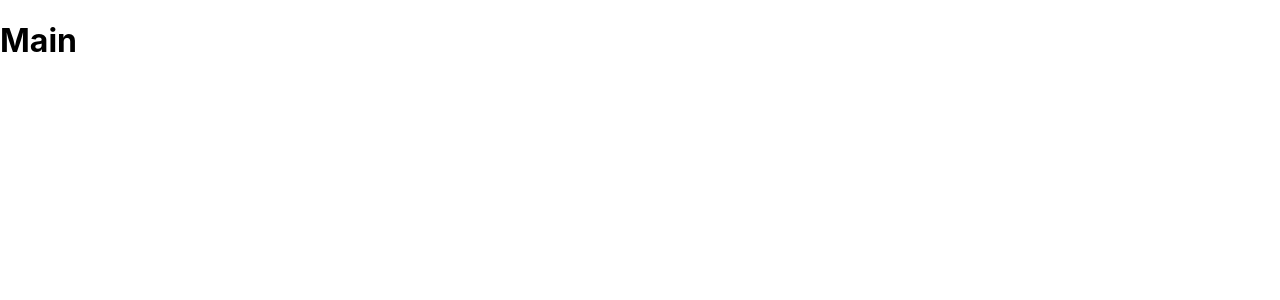
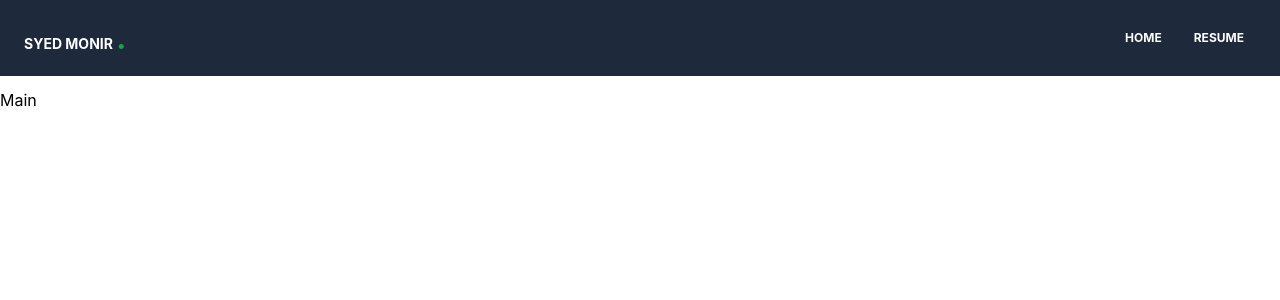
Before and after one commit to SyedMonir/syed-monir, a React (Create React App) app: page / in a window 1280 px wide. Shown: the top 300 px of the page. Built offline with nearby package versions, Linux system fonts and the light colour scheme.

Commit message:
added navbar with tailwind css

```diff
--- a/package.json
+++ b/package.json
@@ -8,6 +8,7 @@
     "@testing-library/user-event": "^13.5.0",
     "react": "^18.1.0",
     "react-dom": "^18.1.0",
+    "react-icons": "^4.4.0",
     "react-scripts": "5.0.1",
     "web-vitals": "^2.1.4"
   },
@@ -34,5 +35,10 @@
       "last 1 firefox version",
       "last 1 safari version"
     ]
+  },
+  "devDependencies": {
+    "autoprefixer": "^10.4.7",
+    "postcss": "^8.4.14",
+    "tailwindcss": "^3.1.0"
   }
 }
--- /dev/null
+++ b/postcss.config.js
@@ -0,0 +1,6 @@
+module.exports = {
+  plugins: {
+    tailwindcss: {},
+    autoprefixer: {},
+  },
+}
--- a/src/App.js
+++ b/src/App.js
@@ -1,8 +1,10 @@
+import Navbar from './Component/Navbar';
 import Home from './Pages/Home';
 
 function App() {
   return (
     <>
+      <Navbar />
       <Home />
     </>
   );
--- /dev/null
+++ b/src/Component/Navbar.js
@@ -0,0 +1,59 @@
+import React from 'react';
+import { AiOutlineMenuFold } from 'react-icons/ai';
+
+const Navbar = () => {
+  const [navbarOpen, setNavbarOpen] = React.useState(false);
+  return (
+    <>
+      <nav className="relative flex flex-wrap items-center justify-between px-2 py-3 bg-slate-800 mb-3">
+        <div className="container px-4 mx-auto flex flex-wrap items-center justify-between">
+          <div className="w-full relative flex justify-between lg:w-auto lg:static lg:block lg:justify-start">
+            <a
+              className="text-sm font-bold leading-relaxed inline-block mr-4 py-2 whitespace-nowrap uppercase text-white"
+              href="#!"
+            >
+              Syed Monir <span className="text-green-600 text-3xl">.</span>
+            </a>
+            <button
+              className="text-white cursor-pointer text-xl leading-none px-3 py-1 border border-solid border-transparent rounded bg-transparent block lg:hidden outline-none focus:outline-none"
+              type="button"
+              onClick={() => setNavbarOpen(!navbarOpen)}
+            >
+              <AiOutlineMenuFold />
+            </button>
+          </div>
+          <div
+            className={
+              'lg:flex flex-grow items-center' +
+              (navbarOpen ? ' flex' : ' hidden')
+            }
+            id="example-navbar-danger"
+          >
+            <ul className="flex flex-col lg:flex-row list-none lg:ml-auto">
+              <li className="nav-item">
+                <a
+                  className="px-3 py-2 flex items-center text-xs uppercase font-bold leading-snug text-white hover:opacity-75"
+                  href="#!"
+                >
+                  <span className="ml-2">Home</span>
+                </a>
+              </li>
+              <li className="nav-item">
+                <a
+                  className="px-3 py-2 flex items-center text-xs uppercase font-bold leading-snug text-white hover:opacity-75"
+                  href="https://drive.google.com/file/d/1oV4WaM6JNdGQzuJ7K9CAAPHdR4WAiXtp/view"
+                  target="_blank"
+                  rel="noopener noreferrer"
+                >
+                  <span className="ml-2">Resume</span>
+                </a>
+              </li>
+            </ul>
+          </div>
+        </div>
+      </nav>
+    </>
+  );
+};
+
+export default Navbar;
--- a/src/index.css
+++ b/src/index.css
@@ -1,3 +1,8 @@
+@tailwind base;
+@tailwind components;
+@tailwind utilities;
+
+
 body {
   margin: 0;
   font-family: -apple-system, BlinkMacSystemFont, 'Segoe UI', 'Roboto', 'Oxygen',
--- /dev/null
+++ b/tailwind.config.js
@@ -0,0 +1,8 @@
+/** @type {import('tailwindcss').Config} */
+module.exports = {
+  content: ['./src/**/*.{js,jsx,ts,tsx}'],
+  theme: {
+    extend: {},
+  },
+  plugins: [],
+};
```
Also changed, not shown: 1 other file (tests, documents, lock files or other folders).
